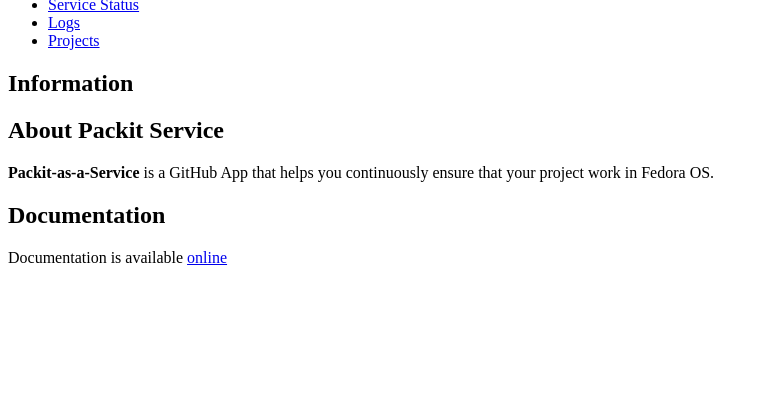
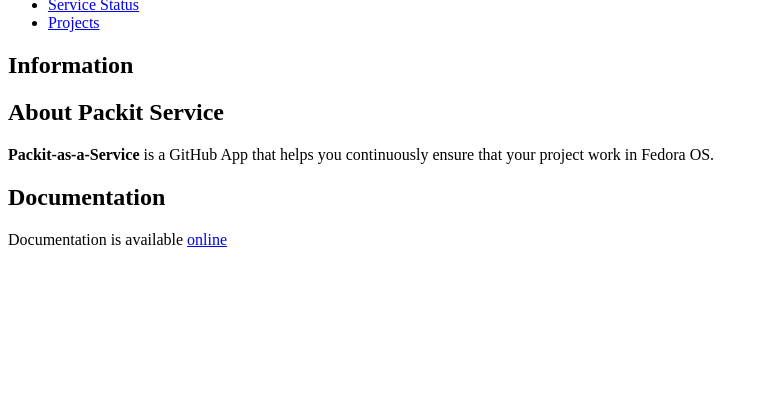
Before and after one commit to packit/dashboard, a Flask app: page / in a window 1280 px wide. Shown: the part 332-752 px from the top of the page, without its empty margins (0-768 px from the left). Run offline with Flask 2, Linux system fonts and the light colour scheme; some libraries are stand-ins or nearby versions.

Commit message:
Remove Logs for now
they'll be accessed via Github checks

```diff
--- a/main.py
+++ b/main.py
@@ -100,10 +100,5 @@
     return render_template("main_frame.html", header="Project", content=content)
 
 
-@app.route("/logs/")
-def logs():
-    return render_template("main_frame.html", header="Logs", content="nic")
-
-
 if __name__ == "__main__":
     app.run(debug=True)
--- a/templates/main_frame.html
+++ b/templates/main_frame.html
@@ -17,9 +17,6 @@
         <ul class="pf-c-nav__horizontal-list">
           <li class="pf-c-nav__item">
             <a href="{{ url_for('status') }}" class="pf-c-nav__link">Service Status</a>
-          </li>
-          <li class="pf-c-nav__item">
-            <a href="{{ url_for('logs') }}" class="pf-c-nav__link">Logs</a>
           </li>
           <li class="pf-c-nav__item">
             <a href="{{ url_for('projects') }}" class="pf-c-nav__link">Projects</a>
```
Also changed, not shown: templates/logs.html (deleted).
